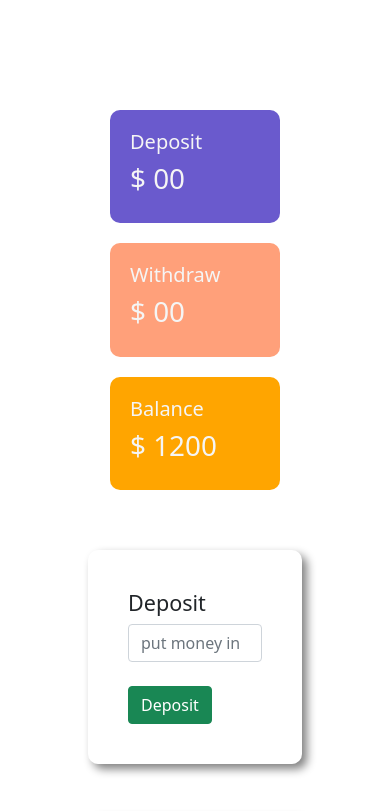
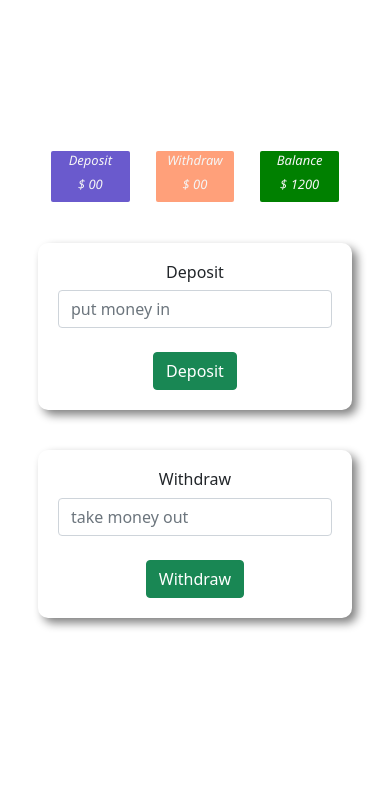
Before and after one commit to Azizulhakim-orvee/simple-bank, a plain HTML site: page index.html in a window 390 px wide. Both pictures are taken after a click on the button "Enter". Shown: the top 811 px of the page. Drawn offline with nearby package versions, Linux system fonts and the light colour scheme.

Commit message:
obile horizontal

```diff
--- a/index.html
+++ b/index.html
@@ -26,20 +26,20 @@
 
     <div id="transaction-area">
             <div class="row">
-            <div class="col-md-4">
+                <div class="col">
                     <div class="deposit status">
                         <h5>Deposit</h5>
                         <h1>$ <span id="currentDeposit">00</span></h1>
                     </div>
 
                 </div>
-            <div class="col-md-4">
+                <div class="col">
                     <div class="withdraw status">
                         <h5>Withdraw</h5>
                         <h1>$ <span id="currentWithdraw">00</span></h1>
                     </div>
                 </div>
-            <div class="col-md-4">
+                <div class="col">
                     <div class="balance status">
                         <h5>Balance</h5>
                         <h1>$ <span id="currentBalance">1200</span></h1>
@@ -58,6 +58,7 @@
                     <br>
                    <button class="btn btn-success" id="addWithdraw">Withdraw</button></div>
             </div>
+
     </div>
 
     <script>
--- a/style.css
+++ b/style.css
@@ -1,7 +1,6 @@
 body{
     padding: 100px;
 }
-
 
 .submit-area{
     padding: 40px;
@@ -29,5 +28,55 @@ body{
     background-color: lightsalmon;
 }
 .balance{
-    background-color: orange;
+    background-color: green;
 }
+
+@media (max-width:500px){
+
+    body{
+        padding: 50px;
+        margin-top: 100px;
+    }
+    h5{
+        font-size: small;
+    }
+    h1{
+        font-size: small;
+    }
+    h4{
+        font-size: medium;
+    }
+    .status{
+        margin: 1px 1px;
+        padding: 2px;
+        border-radius: 2px;
+        color: whitesmoke;
+        background-color: whitesmoke;
+        text-align: center;
+        font-family:'Segoe UI', Tahoma, Geneva, Verdana, sans-serif;
+        font-style: italic;
+
+    }
+
+    .deposit{
+        background-color: slateblue;
+    }
+
+    .withdraw{
+        background-color: lightsalmon;
+    }
+    .balance{
+        background-color: green;
+    }
+
+    .submit-area{
+        padding: 20px;
+        margin-top: 40px;
+        border-radius: 10px;
+        box-shadow: 5px 5px 10px gray;
+        text-align: center;
+    }
+
+
+
+}
```
Lines whose indentation alone changed are shown as unchanged.
